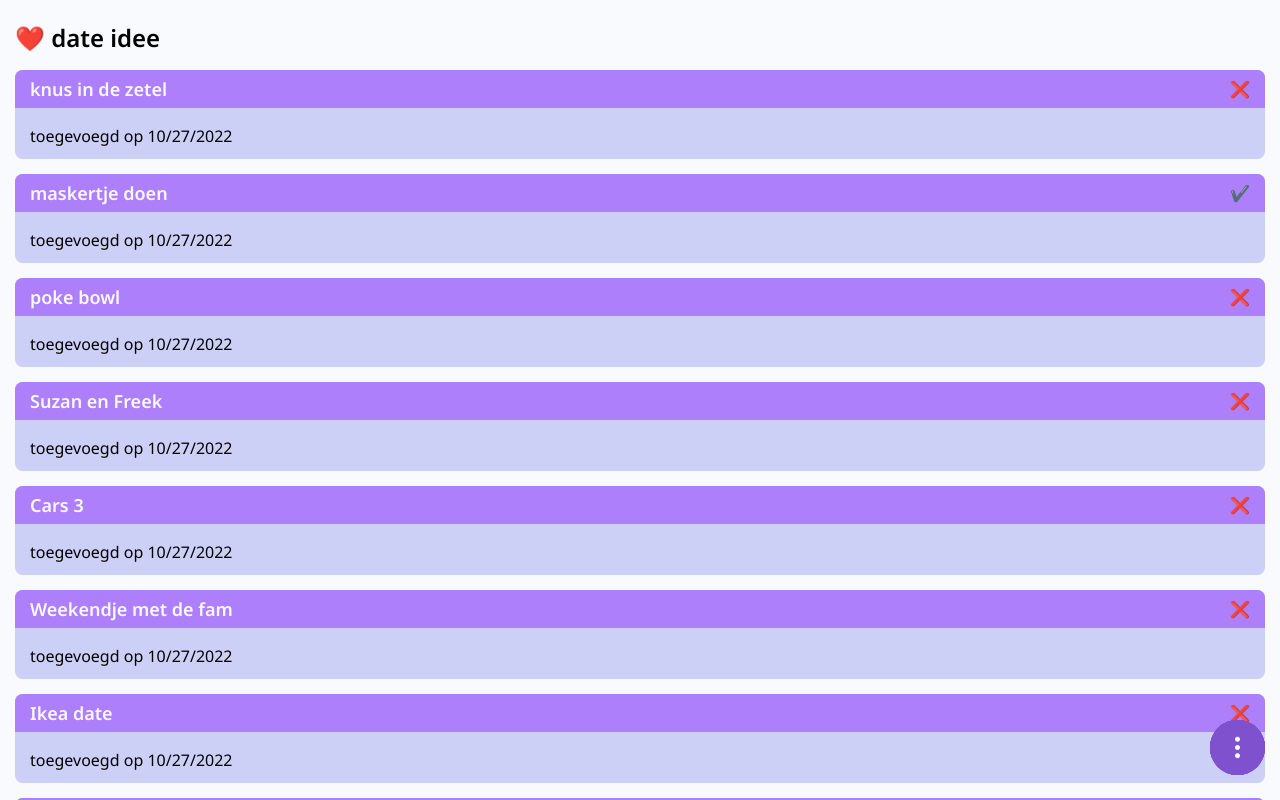
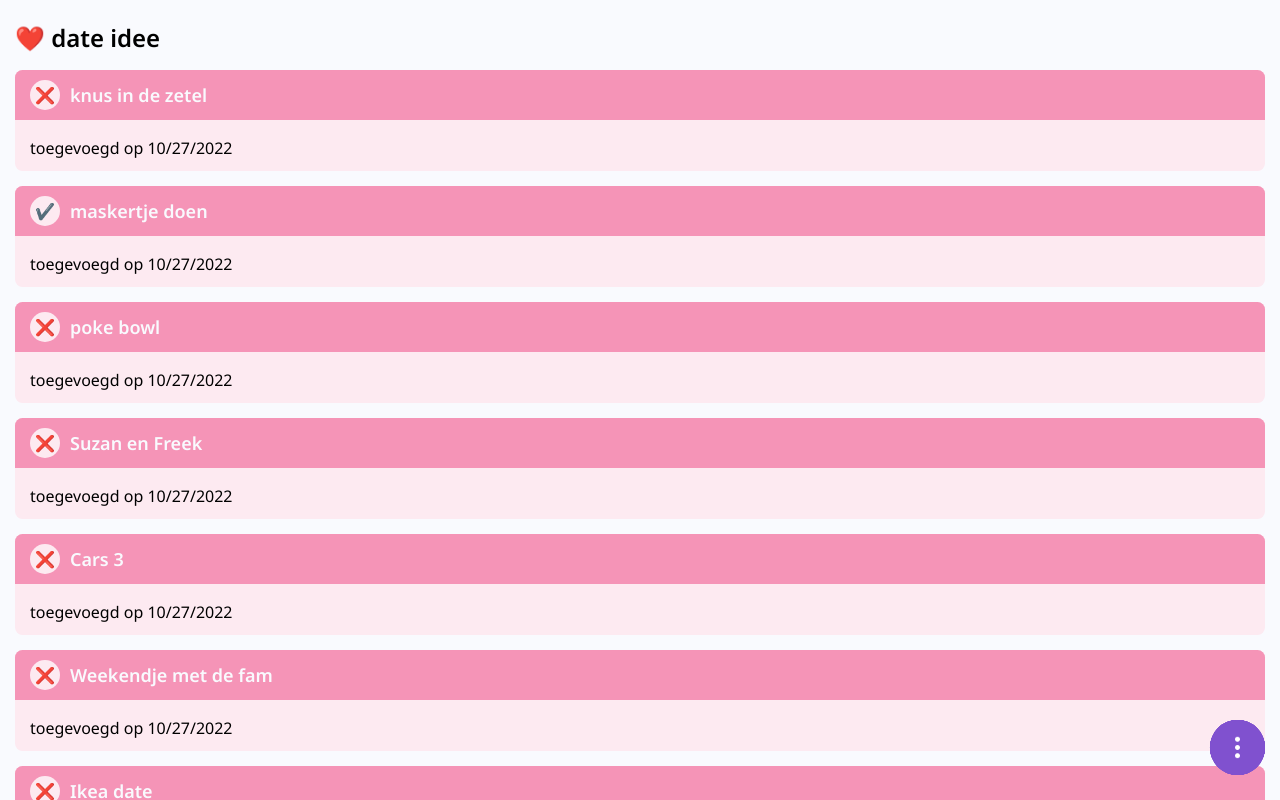
Before and after one commit to WoutVanneste/date-idee-react, a React (Create React App) app: page / in a window 1280 px wide. Shown: the top 800 px of the page. Built offline with nearby package versions, Linux system fonts and the light colour scheme; a web font is replaced by a local one.

Commit message:
fix styling cards

```diff
--- a/src/App.js
+++ b/src/App.js
@@ -163,7 +163,8 @@ const dateIdeetjes = [
       <Content
         setActivePage={setActivePage}
         activePage={activePage}
-        dates={dates} />
+        dates={dates}
+        setDates={setDates} />
     </div>
   );
 }
--- a/src/pages/Content.css
+++ b/src/pages/Content.css
@@ -1,6 +1,7 @@
 .contentHeaderWrapper
 {
     position: fixed;
+    z-index: 99999;
     width: calc(100% - 30px);
     padding-top: 15px;
     padding-bottom: 5px;
@@ -14,7 +15,6 @@
 .contentImgWrapper
 {
     display: inline-flex;
-    background-color: #92b2fd;
     border-radius: 100%;
     height: 45px;
     width: 45px;
@@ -46,24 +46,36 @@ h2
 
 .dateItem
 {
-    background-color: #ccd0f6;
+    background-color: #fdeaf1;
     border-radius: 7.5px;
-
     margin-bottom: 15px;
 }
 
 .dateItemHeader
 {
-    background-color: #ad7ffb;
+    background-color: #f594b7;
     color: #f9fafe;
     display: flex;
-    justify-content: space-between;
     align-items: center;
     margin-bottom: 5px;
     padding: 10px 15px;
     border-radius: 7.5px 7.5px 0 0;
 }
 
+.dateItemCheckWrapper
+{
+    position: relative;
+    z-index: 999;
+    background-color: #fdeaf1;
+    width: 30px;
+    height: 30px;
+    display: flex;
+    justify-content: center;
+    align-items: center;
+    border-radius: 30px;
+    margin-right: 10px;
+}
+
 .dateItemBody
 {
     padding: 15px;
--- a/src/pages/Content.js
+++ b/src/pages/Content.js
@@ -1,7 +1,7 @@
 import React from 'react';
 import './Content.css';
 
-const Content = ({ dates, activePage, setActivePage }) => {
+const Content = ({ dates, setDates, activePage, setActivePage }) => {
     const closePage = () => {
         if (activePage !== 'all')
         {
@@ -34,8 +34,20 @@ const Content = ({ dates, activePage, setActivePage }) => {
 
     const filterList = () => {
         return dates.filter(item => {
-            return item.type == activePage
+            return item.type === activePage
         })
+    }
+
+    const toggleDate = (id) => {
+        var newDates = dates.map(item => {
+            if (item.id === id) {
+                return {...item, isCompleted: !item.isCompleted};
+            }
+
+            return item;
+        });
+
+        setDates(newDates);
     }
 
     const renderContent = () => {
@@ -50,8 +62,8 @@ const Content = ({ dates, activePage, setActivePage }) => {
         datesFiltered.forEach((item, index) => {
             results.push(<li className='dateItem' key={index}>
                 <div className='dateItemHeader'>
+                    <div onClick={() => toggleDate(item.id)} className='dateItemCheckWrapper'>{item.isCompleted ? '✔️' : '❌'}</div>
                     <h2>{item.title}</h2>
-                    <div>{item.isCompleted ? '✔️' : '❌'}</div>
                 </div>
                 <div className='dateItemBody'>
                     <p>toegevoegd op {new Date(item.createdOn).toLocaleDateString().toString()}</p>
@@ -67,7 +79,7 @@ const Content = ({ dates, activePage, setActivePage }) => {
             <h1>{renderPageTitle()}</h1>
             <div className={`contentImgWrapper ${activePage === 'all' ? 'hidden' : null}`}
             onClick={() => closePage()} >
-                <img className='contentImg' style={{transform: 'rotate(45deg)'}} src={require('../assets/add.png')} alt='close'/>
+                <img className='contentImg' style={{transform: 'rotate(45deg)'}} src={require('../assets/add-purple.png')} alt='close'/>
             </div>
         </div>
         <ul className='contentList'>
--- a/src/pages/NavigationMenu.css
+++ b/src/pages/NavigationMenu.css
@@ -1,6 +1,7 @@
 .navigationMenu
 {
     position: fixed;
+    z-index: 500;
     height: calc(100vh - 30px);
     width: calc(100vw - 30px);
 }
```
Also changed, not shown: src/assets/add-purple.png (added).
